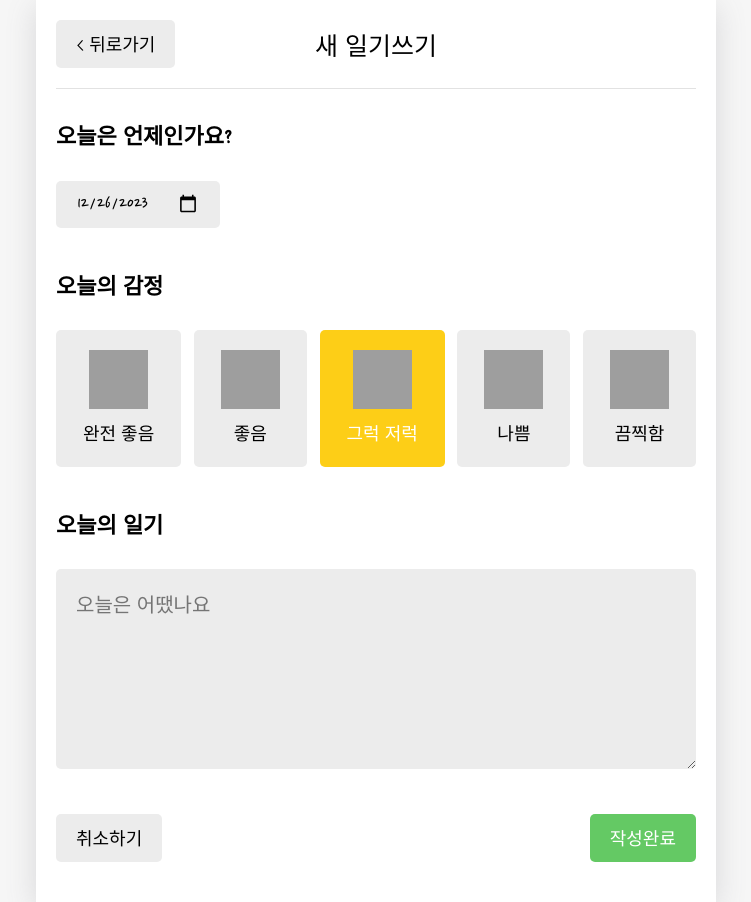
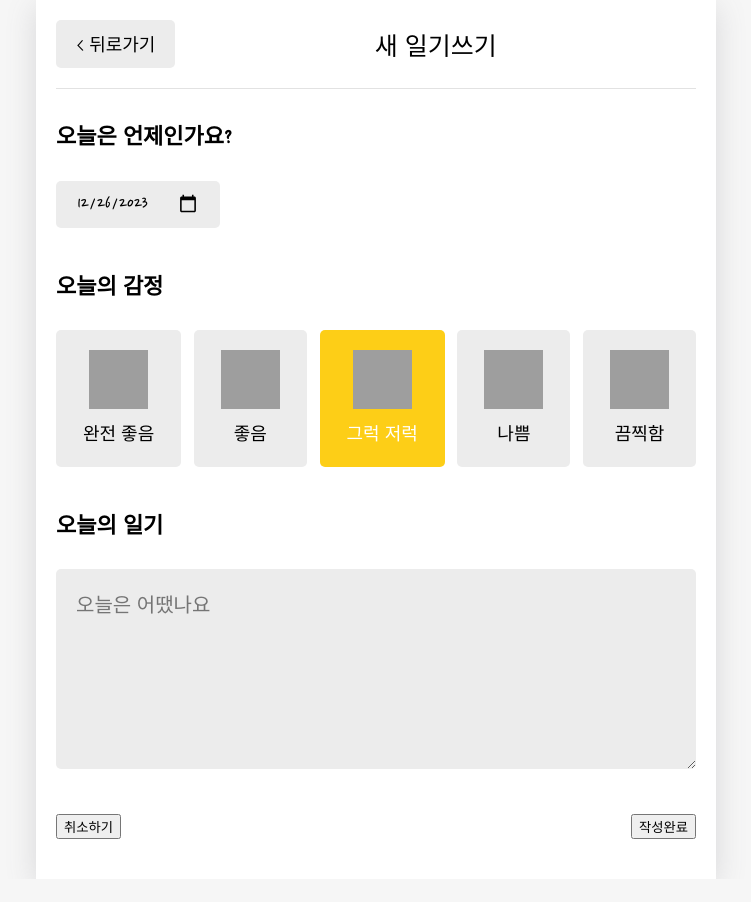
Before and after one commit to dochoul/emotion-diary, a React (Create React App) app: page /new in a window 1280 px wide. Shown: the whole page, without its empty margins (264-1015 px from the left). After the commit the page ends 879 px from the top, so only its background shows below. Built offline with nearby package versions, Linux system fonts and the light colour scheme; grey boxes are pictures that could not be loaded; a web font is replaced by a local one.

Commit message:
스타일컴포넌트 마이그레이션

```diff
--- a/package.json
+++ b/package.json
@@ -13,6 +13,7 @@
     "react-router-dom": "^6.21.0",
     "react-scripts": "5.0.1",
     "sass": "^1.69.5",
+    "styled-components": "^6.1.3",
     "web-vitals": "^2.1.4"
   },
   "scripts": {
--- a/src/App.scss
+++ b/src/App.scss
@@ -37,77 +37,57 @@
 /*  MyButton */
 
 .MyButton {
-  cursor: pointer;
-  border: none;
-  border-radius: 5px;
-  padding-top: 10px;
-  padding-bottom: 10px;
-  padding-left: 20px;
-  padding-right: 20px;
-  font-size: 18px;
-  white-space: nowrap;
-  transition: background-color 0.15s ease-in-out;
-  font-family: "Nanum Pen Script";
+  // cursor: pointer;
+  // border: none;
+  // border-radius: 5px;
+  // padding-top: 10px;
+  // padding-bottom: 10px;
+  // padding-left: 20px;
+  // padding-right: 20px;
+  // font-size: 18px;
+  // white-space: nowrap;
+  // transition: background-color 0.15s ease-in-out;
+  // font-family: "Nanum Pen Script";
 }
 
-.MyButton_default {
-  background-color: #ececec;
-  color: black;
-  &:hover {
-    background-color: #c9c9c9;
-  }
-}
+// .MyButton_default {
+//   background-color: #ececec;
+//   color: black;
+//   &:hover {
+//     background-color: #c9c9c9;
+//   }
+// }
 
-.MyButton_positive {
-  background-color: #64c964;
-  color: white;
-  &:hover {
-    background-color: #47a147;
-  }
-}
+// .MyButton_positive {
+//   background-color: #64c964;
+//   color: white;
+//   &:hover {
+//     background-color: #47a147;
+//   }
+// }
 
-.MyButton_negative {
-  background-color: #fd565f;
-  color: white;
-  &:hover {
-    background-color: #de1620;
-  }
-}
+// .MyButton_negative {
+//   background-color: #fd565f;
+//   color: white;
+//   &:hover {
+//     background-color: #de1620;
+//   }
+// }
 
 /* HEADER */
 
-header {
-  padding-top: 20px;
-  padding-bottom: 20px;
+// header {
+//   padding-top: 20px;
+//   padding-bottom: 20px;
 
-  display: flex;
-  align-items: center;
-  border-bottom: 1px solid #e2e2e2;
-}
+//   display: flex;
+//   align-items: center;
+//   border-bottom: 1px solid #e2e2e2;
+// }
 
-header > div {
-  display: flex;
-}
-
-header .head_text {
-  width: 50%;
-  font-size: 25px;
-  justify-content: center;
-}
-
-header .head_btn_left {
-  width: 25%;
-  justify-content: start;
-}
-
-header .head_btn_right {
-  width: 25%;
-  justify-content: end;
-}
-
-header button {
-  font-family: "Nanum Pen Script";
-}
+// .flex {
+//   display: flex;
+// }
 
 /* DiaryList */
 
@@ -384,32 +364,3 @@
   font-weight: 400;
   line-height: 2.5;
 }
-
-.loader_wrap {
-  position: absolute;
-  left: 0;
-  bottom: 0;
-  width: 100%;
-  height: 100%;
-}
-.loader {
-  position: absolute;
-  top: calc(50% - 25px);
-  left: calc(50% - 25px);
-  width: 50px;
-  height: 50px;
-  border: 5px dotted #000;
-  border-radius: 50%;
-  display: inline-block;
-  box-sizing: border-box;
-  animation: rotation 2s linear infinite;
-}
-
-@keyframes rotation {
-  0% {
-    transform: rotate(0deg);
-  }
-  100% {
-    transform: rotate(360deg);
-  }
-}
--- a/src/components/Loading.tsx
+++ b/src/components/Loading.tsx
@@ -1,9 +1,40 @@
+import styled from "styled-components";
+
 const Loading = () => {
   return (
-    <div className="loader_wrap">
-      <span className="loader" />
-    </div>
+    <Wrap>
+      <Loader />
+    </Wrap>
   );
 };
 
+const Wrap = styled.div`
+  position: absolute;
+  left: 0;
+  bottom: 0;
+  width: 100%;
+  height: 100%;
+`;
+
+const Loader = styled.span`
+  position: absolute;
+  top: calc(50% - 25px);
+  left: calc(50% - 25px);
+  width: 50px;
+  height: 50px;
+  border: 5px dotted #000;
+  border-radius: 50%;
+  display: inline-block;
+  box-sizing: border-box;
+  animation: rotation 2s linear infinite;
+  @keyframes rotation {
+    0% {
+      transform: rotate(0deg);
+    }
+    100% {
+      transform: rotate(360deg);
+    }
+  }
+`;
+
 export default Loading;
--- a/src/components/MyButton.tsx
+++ b/src/components/MyButton.tsx
@@ -1,3 +1,5 @@
+import styled from "styled-components";
+
 type Props = {
   text: string;
   type: string;
@@ -8,12 +10,47 @@
   const btnType = ["positive", "negative"].includes(type) ? type : "default";
 
   return (
-    <button className={`MyButton MyButton_${btnType}`} onClick={onClick}>
+    <Button className={`MyButton MyButton_${btnType}`} onClick={onClick}>
       {text}
-    </button>
+    </Button>
   );
 }
 
 MyButton.defaultProps = {
   type: "default",
 };
+
+const Button = styled.button`
+  cursor: pointer;
+  border: none;
+  border-radius: 5px;
+  padding-top: 10px;
+  padding-bottom: 10px;
+  padding-left: 20px;
+  padding-right: 20px;
+  font-size: 18px;
+  white-space: nowrap;
+  font-family: "Nanum Pen Script";
+  transition: background-color 0.15s ease-in-out;
+  &.MyButton_default {
+    background-color: #ececec;
+    color: black;
+  }
+  &.MyButton_default:hover {
+    background-color: #c9c9c9;
+  }
+  &.MyButton_positive {
+    background-color: #64c964;
+    color: white;
+  }
+  &.MyButton_positive:hover {
+    background-color: #47a147;
+  }
+  &.MyButton_negative {
+    background-color: #fd565f;
+    color: white;
+  }
+  &.MyButton_negative:hover {
+    background-color: #de1620;
+  }
+`;
--- a/src/components/MyHeader.tsx
+++ b/src/components/MyHeader.tsx
@@ -1,4 +1,4 @@
-import React from "react";
+import styled from "styled-components";
 
 type Props = {
   headText: string;
@@ -8,10 +8,27 @@
 
 export default function MyHeader({ headText, leftChild, rightChild }: Props) {
   return (
-    <header>
-      <div className="head_btn_left">{leftChild}</div>
-      <div className="head_text">{headText}</div>
-      <div className="head_btn_right">{rightChild}</div>
-    </header>
+    <Header>
+      <div>{leftChild}</div>
+      <ThisMonth>{headText}</ThisMonth>
+      <div>{rightChild}</div>
+    </Header>
   );
 }
+
+const Header = styled.header`
+  display: flex;
+  align-items: center;
+  justify-content: space-between;
+  padding-top: 20px;
+  padding-bottom: 20px;
+  border-bottom: 1px solid #e2e2e2;
+  > div {
+    display: flex;
+  }
+`;
+
+const ThisMonth = styled.div`
+  display: flex;
+  font-size: 25px;
+`;
```
Also changed, not shown: 1 other file (tests, documents, lock files or other folders).
